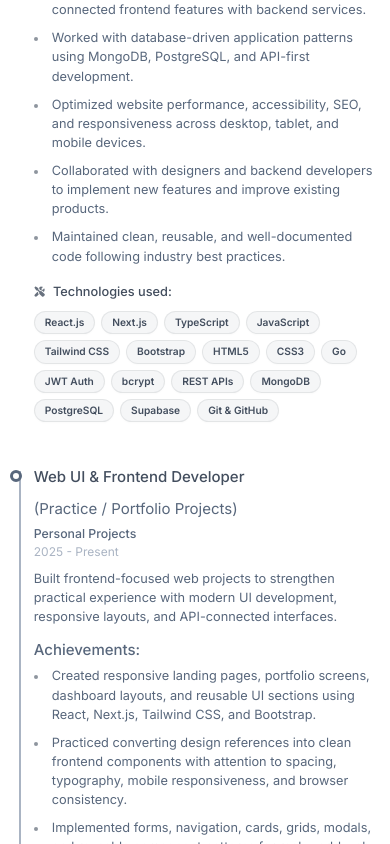
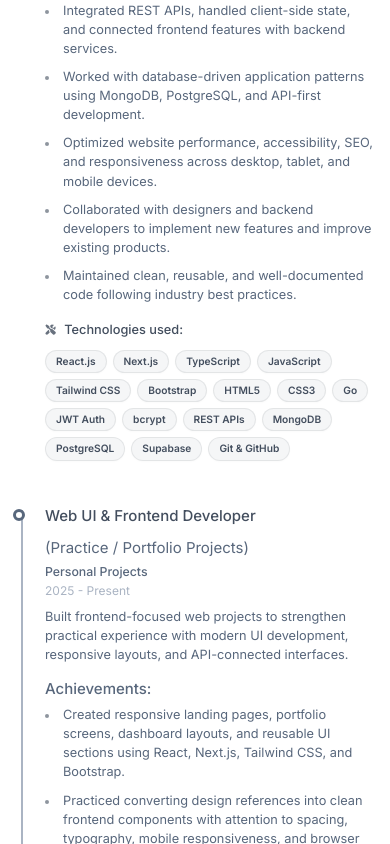
Before and after one commit to Mohsan2117/Resume, a Next.js app: page / in a window 390 px wide. Shown: the part 1156-2000 px from the top of the page. Built offline with nearby package versions, Linux system fonts and the light colour scheme.

Commit message:
Fix mobile resume timeline alignment

```diff
--- a/public/css/cv-overrides.css
+++ b/public/css/cv-overrides.css
@@ -470,16 +470,16 @@ body {
 
   .resume-timeline,
   .resume-timeline-no-line {
-    padding-left: 1.25rem;
+    padding-left: 2rem;
   }
 
   .resume-timeline:before {
-    left: 4px;
+    left: 6px;
     width: 2px;
   }
 
   .resume-timeline-item:before {
-    left: -24px;
+    left: -32px;
     width: 12px;
     height: 12px;
     border-width: 3px;
```
